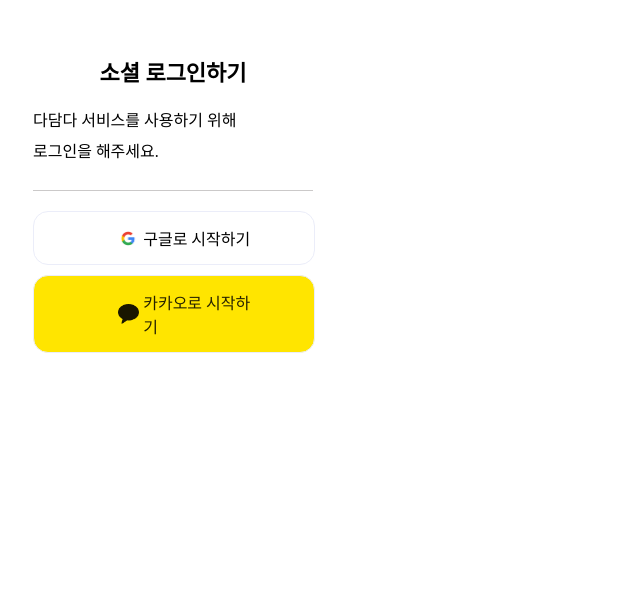
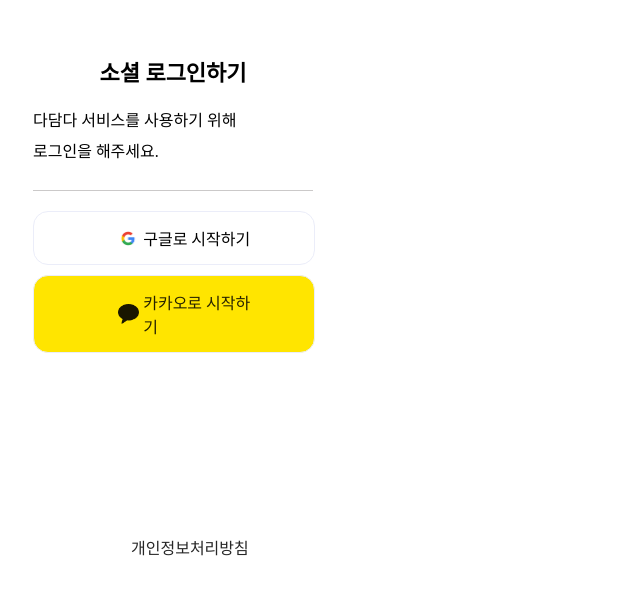
Before and after one commit to SWM-team-forever/dadamda-chrome-extension, a browser extension: page assets/login/login.html in a window 1280 px wide. Shown: the whole page, without its empty margins (0-640 px from the left). Drawn offline with Linux system fonts and the light colour scheme; a web font is replaced by a local one.

Commit message:
[DAD-881] feat: 로그인 화면에 개인정보처리방침 추가

```diff
--- a/assets/login/login.html
+++ b/assets/login/login.html
@@ -25,6 +25,10 @@
       <img class = "dadamda-icon" src = "./kakao_logo.png">
       <span class = "#dadamda-oauth-login-text">카카오로 시작하기</span>
     </a>
+
+    <a id="dadamda-privacy" href="https://dadamda.me/privacy">
+      개인정보처리방침
+    </a>
   </div>
 </body>
 </html>
--- a/assets/login/style.css
+++ b/assets/login/style.css
@@ -52,6 +52,21 @@
   border: 1px solid #ebedf9;
 }
 
+#dadamda-privacy{
+  color: rgba(0, 0, 0, 0.85);
+  cursor: pointer;
+  text-decoration: none;
+  display: flex;
+  align-items: center;
+  width: 50%;
+  margin-top: 60%;
+  margin-left: auto;
+  margin-right: auto;
+  padding: 5%;
+  padding-left: 35%;
+  padding-right: 20%;
+}
+
 .dadamda-oauth-login-text{
   font-size: 14px;
   font-weight: 400;
```
